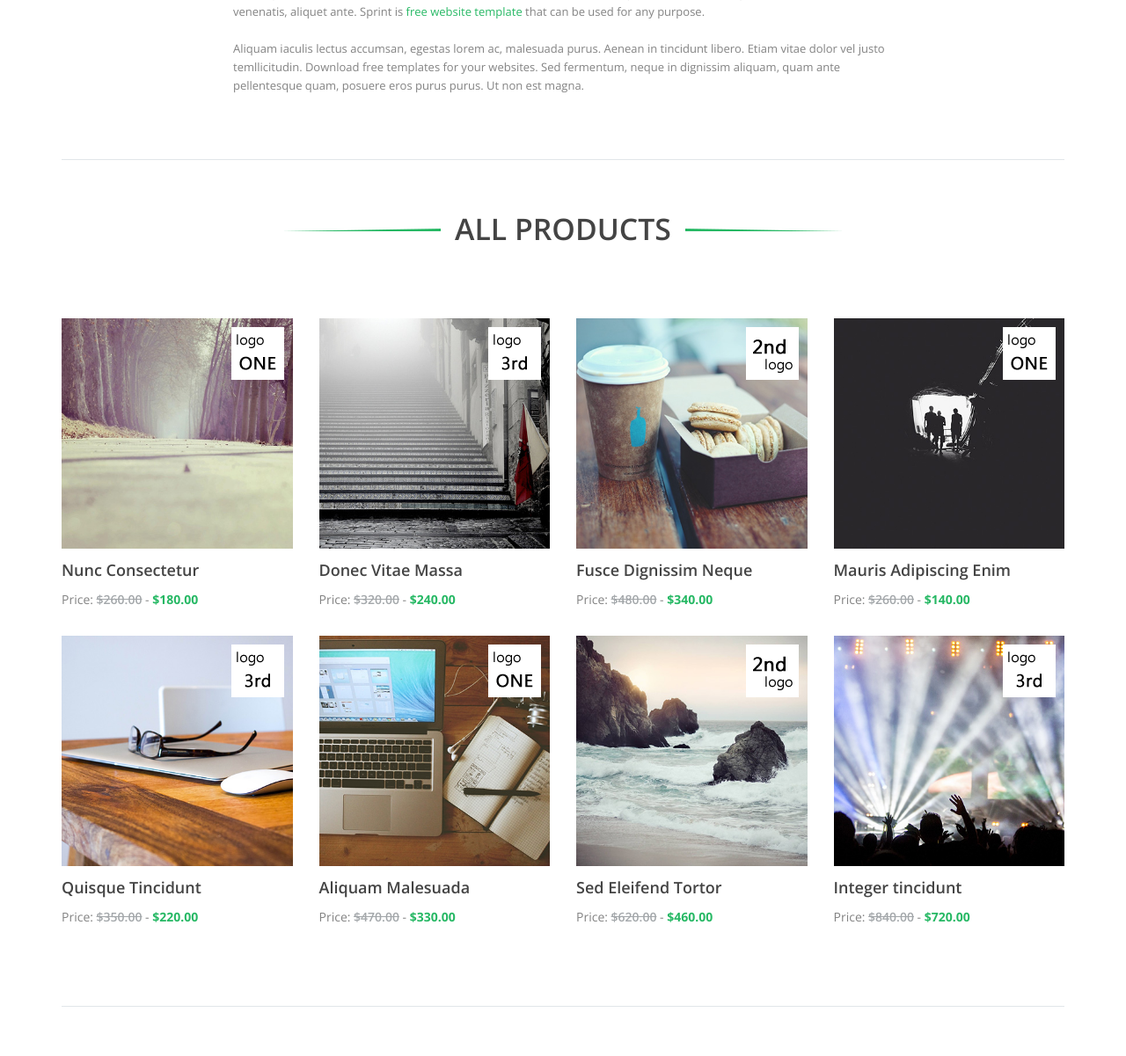
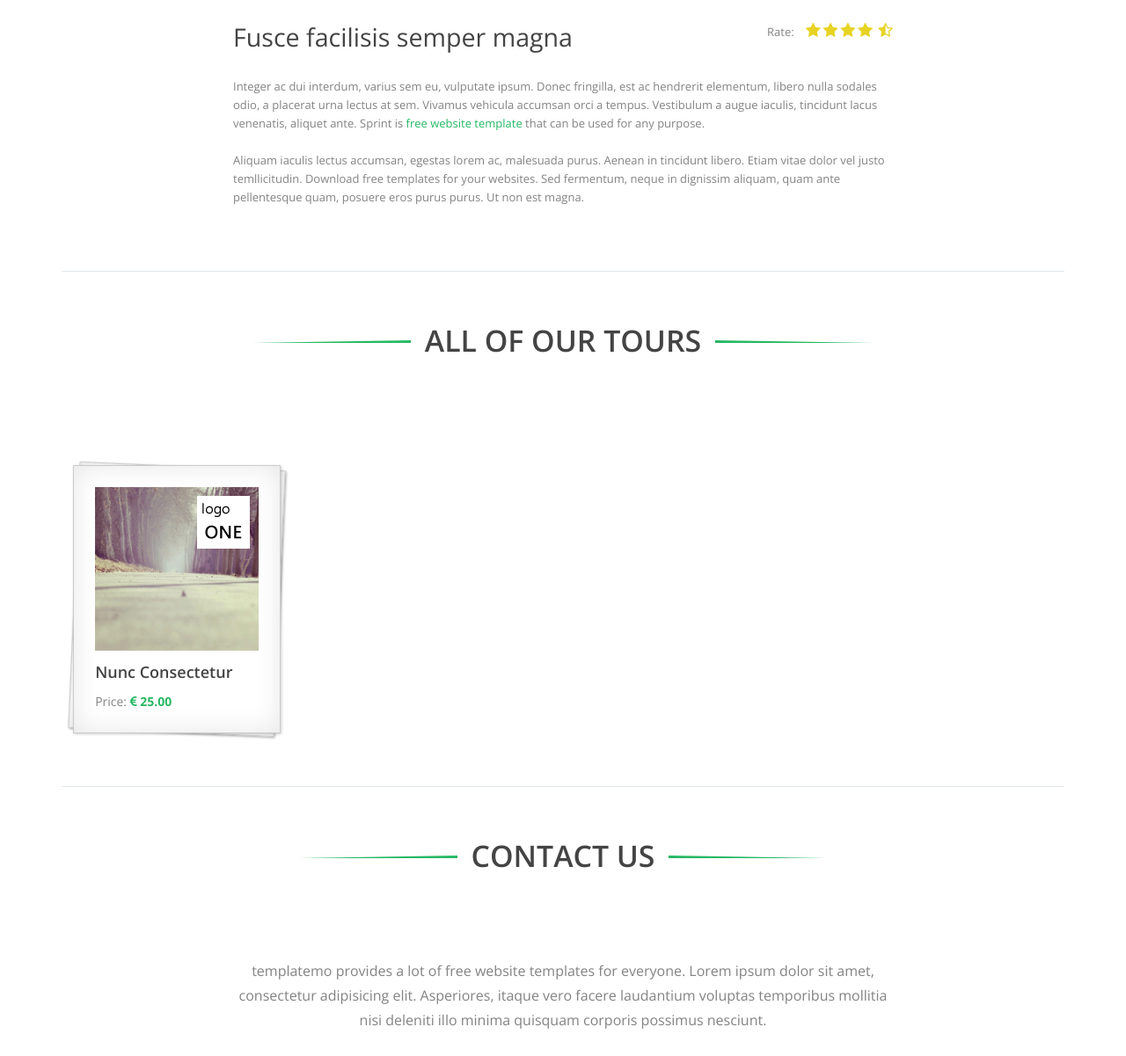
Before and after one commit to tassospan/getawaysgreece, a PHP site: page / in a window 1280 px wide. Shown: the part 1986-3187 px from the top of the page at 88% size. Run offline with PHP 8.4, Linux system fonts and the light colour scheme; some libraries are stand-ins or nearby versions.

Commit message:
style changes

```diff
--- a/css/templatemo_style.css
+++ b/css/templatemo_style.css
@@ -796,3 +796,32 @@ ul.social li a {
 .modal-content {
   border: 2px solid #26b864;
 }
+
+.papers {
+    position: relative;
+    width: 90%;
+    padding: 2em;
+    margin: 40px auto 0px;
+    font-size: 12px;
+}
+.papers::after {
+    transform: rotateZ(-2.5deg);
+}
+.papers::before, .papers::after {
+    content: "";
+    position: absolute;
+    left: 0px;
+    top: 0px;
+    width: 100%;
+    height: 100%;
+    transform: rotateZ(2.5deg);
+    z-index: -1;
+}
+.papers, .papers::before, .papers::after {
+    background-color: #FFF;
+    border: 1px solid #CCC;
+    box-shadow: 0px 0px 30px rgba(0, 0, 0, 0.1) inset, 1px 1px 3px rgba(0, 0, 0, 0.2);
+}
+*::before, *::after {
+    box-sizing: border-box;
+}
--- a/index.html
+++ b/index.html
@@ -218,23 +218,23 @@
         <div class="container">
             <div class="row">
                 <div class="col-md-12 text-center">
-                    <h1 class="section-title">All Products</h1>
+                    <h1 class="section-title">All of Our Tours</h1>
                 </div> <!-- /.col-md-12 -->
             </div> <!-- /.row -->
             <div class="row">
                 <div class="col-md-3 col-sm-6">
-                    <div class="product-item">
+                    <div class="product-item papers">
                         <div class="item-thumb">
                             <span class="note"><img src="images/small_logo_1.png" alt=""></span>
                             <div class="overlay">
                                 <div class="overlay-inner">
-                                     <a href="#" class="view-detail" data-toggle="modal" data-target="#myModal">Check The Tour</a>
+                                     <a href="#" class="view-detail" data-toggle="modal" data-target="#myModal">Get On Board</a>
                                 </div>
                             </div> <!-- /.overlay -->
                             <img src="images/products/product1.jpg" alt="">
                         </div> <!-- /.item-thumb -->
                         <h3>Nunc Consectetur</h3>
-                        <span>Price: <em class="text-muted">$260.00</em> - <em class="price">$180.00</em></span>
+                        <span>Price: <em class="price"><i class="fa fa-eur"></i> 25.00</em></span>
                     </div> <!-- /.product-item -->
                 </div> <!-- /.col-md-3 -->
                     <!-- Modal -->
@@ -255,112 +255,6 @@
                         </div>
                       </div>
                     </div>
-
-                <div class="col-md-3 col-sm-6">
-                    <div class="product-item">
-                        <div class="item-thumb">
-                            <span class="note"><img src="images/small_logo_3.png" alt=""></span>
-                            <div class="overlay">
-                                <div class="overlay-inner">
-                                    <a href="#nogo" class="view-detail">Add to Cart</a>
-                                </div>
-                            </div> <!-- /.overlay -->
-                            <img src="images/products/product2.jpg" alt="">
-                        </div> <!-- /.item-thumb -->
-                        <h3>Donec Vitae Massa</h3>
-                        <span>Price: <em class="text-muted">$320.00</em> - <em class="price">$240.00</em></span>
-                    </div> <!-- /.product-item -->
-                </div> <!-- /.col-md-3 -->
-                <div class="col-md-3 col-sm-6">
-                    <div class="product-item">
-                        <div class="item-thumb">
-                            <span class="note"><img src="images/small_logo_2.png" alt=""></span>
-                            <div class="overlay">
-                                <div class="overlay-inner">
-                                    <a href="#nogo" class="view-detail">Add to Cart</a>
-                                </div>
-                            </div> <!-- /.overlay -->
-                            <img src="images/products/product3.jpg" alt="">
-                        </div> <!-- /.item-thumb -->
-                        <h3>Fusce Dignissim Neque</h3>
-                        <span>Price: <em class="text-muted">$480.00</em> - <em class="price">$340.00</em></span>
-                    </div> <!-- /.product-item -->
-                </div> <!-- /.col-md-3 -->
-                <div class="col-md-3 col-sm-6">
-                    <div class="product-item">
-                        <div class="item-thumb">
-                            <span class="note"><img src="images/small_logo_1.png" alt=""></span>
-                            <div class="overlay">
-                                <div class="overlay-inner">
-                                    <a href="#nogo" class="view-detail">Add to Cart</a>
-                                </div>
-                            </div> <!-- /.overlay -->
-                            <img src="images/products/product4.jpg" alt="">
-                        </div> <!-- /.item-thumb -->
-                        <h3>Mauris Adipiscing Enim</h3>
-                        <span>Price: <em class="text-muted">$260.00</em> - <em class="price">$140.00</em></span>
-                    </div> <!-- /.product-item -->
-                </div> <!-- /.col-md-3 -->
-                <div class="col-md-3 col-sm-6">
-                    <div class="product-item">
-                        <div class="item-thumb">
-                            <span class="note"><img src="images/small_logo_3.png" alt=""></span>
-                            <div class="overlay">
-                                <div class="overlay-inner">
-                                    <a href="#nogo" class="view-detail">Add to Cart</a>
-                                </div>
-                            </div> <!-- /.overlay -->
-                            <img src="images/products/product5.jpg" alt="">
-                        </div> <!-- /.item-thumb -->
-                        <h3>Quisque Tincidunt</h3>
-                        <span>Price: <em class="text-muted">$350.00</em> - <em class="price">$220.00</em></span>
-                    </div> <!-- /.product-item -->
-                </div> <!-- /.col-md-3 -->
-                <div class="col-md-3 col-sm-6">
-                    <div class="product-item">
-                        <div class="item-thumb">
-                            <span class="note"><img src="images/small_logo_1.png" alt=""></span>
-                            <div class="overlay">
-                                <div class="overlay-inner">
-                                    <a href="#nogo" class="view-detail">Add to Cart</a>
-                                </div>
-                            </div> <!-- /.overlay -->
-                            <img src="images/products/product6.jpg" alt="">
-                        </div> <!-- /.item-thumb -->
-                        <h3>Aliquam Malesuada</h3>
-                        <span>Price: <em class="text-muted">$470.00</em> - <em class="price">$330.00</em></span>
-                    </div> <!-- /.product-item -->
-                </div> <!-- /.col-md-3 -->
-                <div class="col-md-3 col-sm-6">
-                    <div class="product-item">
-                        <div class="item-thumb">
-                            <span class="note"><img src="images/small_logo_2.png" alt=""></span>
-                            <div class="overlay">
-                                <div class="overlay-inner">
-                                    <a href="#nogo" class="view-detail">Add to Cart</a>
-                                </div>
-                            </div> <!-- /.overlay -->
-                            <img src="images/products/product7.jpg" alt="">
-                        </div> <!-- /.item-thumb -->
-                        <h3>Sed Eleifend Tortor</h3>
-                        <span>Price: <em class="text-muted">$620.00</em> - <em class="price">$460.00</em></span>
-                    </div> <!-- /.product-item -->
-                </div> <!-- /.col-md-3 -->
-                <div class="col-md-3 col-sm-6">
-                    <div class="product-item">
-                        <div class="item-thumb">
-                            <span class="note"><img src="images/small_logo_3.png" alt=""></span>
-                            <div class="overlay">
-                                <div class="overlay-inner">
-                                    <a href="#nogo" class="view-detail">Add to Cart</a>
-                                </div>
-                            </div> <!-- /.overlay -->
-                            <img src="images/products/product8.jpg" alt="">
-                        </div> <!-- /.item-thumb -->
-                        <h3>Integer tincidunt</h3>
-                        <span>Price: <em class="text-muted">$840.00</em> - <em class="price">$720.00</em></span>
-                    </div> <!-- /.product-item -->
-                </div> <!-- /.col-md-3 -->
             </div> <!-- /.row -->
         </div> <!-- /.container -->
     </div> <!-- /#products -->
```
Also changed, not shown: other parts of index.html (+15 -15 lines), images/slider/acropolis.jpg (renamed from images/acropolis.jpg), images/slider/corinth.jpg (renamed from images/corinth.jpg), images/slider/delphi.jpg (renamed from images/delphi.jpg), images/slider/meteora.jpg (renamed from images/meteora.jpg), images/slider/slide1.jpg (deleted), images/slider/slide2.jpg (deleted), images/slider/slide3.jpg (deleted), images/slider/slide4.jpg (deleted), images/slider/slide5.jpg (deleted), images/slider/sounio.jpg (renamed from images/sounio.jpg), images/slider/thumb1.jpg (deleted), images/slider/thumb2.jpg (deleted), images/slider/thumb3.jpg (deleted), 2 more files.
